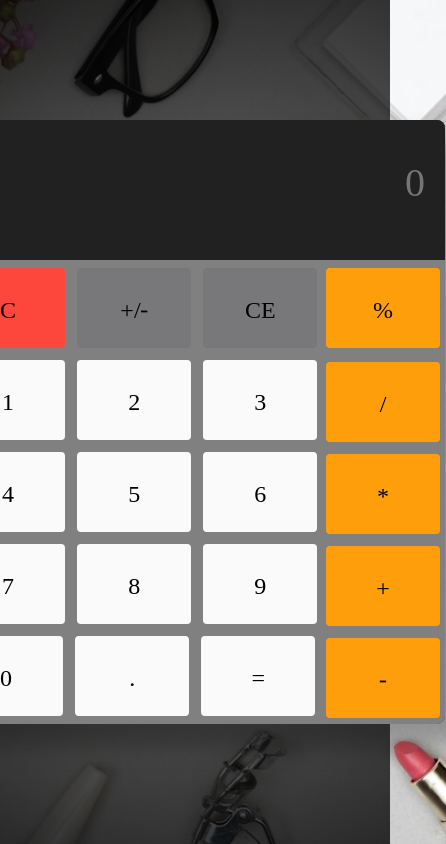
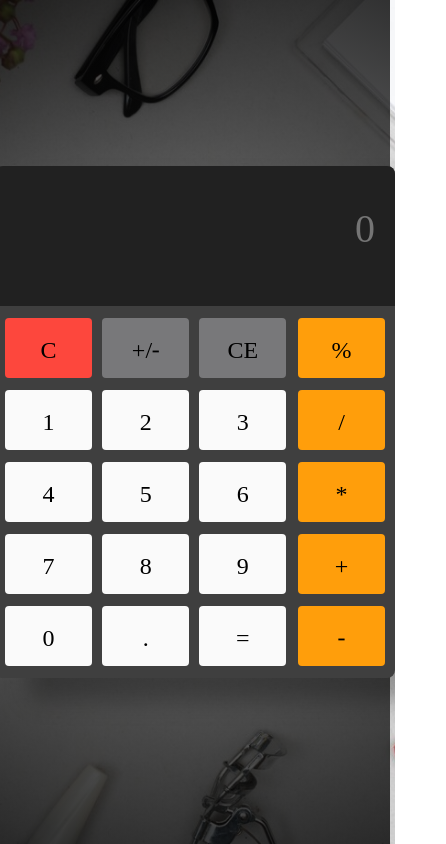
Before and after one commit to Willian1661/calculate_project, a website built with webpack: page src/pages/index.html in a window 390 px wide. Shown: the whole page, 446 px wide, since content can reach past the window. Built offline with nearby package versions, Linux system fonts and the light colour scheme.

Commit message:
fixed button's css/calculator js

```diff
--- a/src/assets/css/main.css
+++ b/src/assets/css/main.css
@@ -44,14 +44,13 @@ body{
 }
 
 #calculator-buttons{
-    background:gray;
     width: auto;
     height: auto;
     border-radius: 0 0 8px 8px;
 
 }
 button{
-    width: 114px;
+    width: 112px;
     height: 80px;
     background-color: #fafafa;
     border: none;
@@ -60,33 +59,28 @@ button{
     text-align: center;
     border-radius: 4px;
     user-select: none;
-    margin: 6px 4px 6px 4px;
+    margin: 6px 2px 6px 4px;
 }
 
-#buttons-top{
-    width: 390px;
+#buttons-top,
+#buttons-middle,
+#buttons-bottom{
+    width: 370px;
+    margin-left: 6px;
 }
 #buttons-right{
     position: absolute;
     right: 0px;
-    top: 140px;
+    top: 145px;
     width: 123px;
-}
-#buttons-middle{
-    width: 390px;
-}
-#buttons-bottom{
-    width: 390px;
+    margin-right: 6px;
 }
 
-#calculator-buttons .left{
-    margin-left: 6px;
+#calculator-buttons #buttons-bottom{
+    margin-bottom: 6px;
 }
-#calculator-buttons .bottom{
-    margin-bottom: 8px;
-}
-#calculator-buttons .upper{
-    margin-top: 8px;
+#calculator-buttons #buttons-top{
+    margin-top: 6px;
 }
 
 #calculator-buttons #buttons-top button{
@@ -96,9 +90,12 @@ button{
 #calculator-buttons #buttons-top button:hover{
     background: #7b797a;
 }
+#calculator-buttons #buttons-top button:nth-child(1){
+    background: #fd473d ;
+}
 
 #calculator-buttons #buttons-right button{
-    background: #ff9e0b !important;
+    background: #ff9e0b;
     border:none;
     border-radius: 4px;
     margin-right: 6px;
@@ -107,17 +104,6 @@ button{
 background: #c97c02;
 }
 
-#calculator-buttons .clear-all{
-    background: #fd473d !important;
-    border:none;
-    border-radius: 4px;
-    margin-left: 6px;
-}
-#calculator-buttons .clear-all:hover{
-    background: #ff584f;
-    border:none;
-    border-radius: 4px;
-}
 
 button:hover {
     background-color: #fafafa;
@@ -125,43 +111,79 @@ button:hover {
 }
 
 button:active {
-    background-color: rgba(7, 7, 7, 0.3);
+    background-color: rgba(160, 160, 160, 0.8) !important;
 }
 
 @media screen and (min-width: 2560px) {
-    .calc_body{
+    #calculator{
         width: 400px;
     }
-    .input-result {
+    #calculator-screen {
         width: 360px;
         border: none;
     }
-    #buttons button{
-        padding: 20px;
+    #buttons-top,
+    #buttons-middle,
+    #buttons-bottom{
+        width: 295px;
     }
+    #buttons-right{
+        top: 146px;
+        right: 0px;
+        width: 95px;
+
+    }
+        button{
+        width: 87px;
+        height: 60px;
+        }
 }
 
 @media screen and (max-width: 768px) {
-    .calc_body{
+    #calculator{
         width: 400px;
     }
-    .input-result {
+    #calculator-screen {
         width: 360px;
         border: none;
     }
-    #buttons button{
-        padding: 20px;
+    #buttons-top,
+    #buttons-middle,
+    #buttons-bottom{
+        width: 295px;
     }
+    #buttons-right{
+        top: 146px;
+        right: 0px;
+        width: 95px;
+
+    }
+        button{
+        width: 87px;
+        height: 60px;
+        }
 }
 @media screen and (max-width: 375px) {
-    .calc_body{
+    #calculator{
         width: 300px;
     }
-    .input-result {
+    #calculator-screen {
         width: 260px;
         border: none;
     }
-    #buttons button{
-        padding: 10px;
+#buttons-top,
+#buttons-middle,
+#buttons-bottom{
+    width: 275px;
+}
+#buttons-right{
+    top: 146px;
+    right: 0px;
+    width: 70px;
+
+}
+    button{
+    width: 62px;
+    height: 60px;
     }
 }
--- a/src/components/calculator.js
+++ b/src/components/calculator.js
@@ -3,27 +3,27 @@ const buttonsGroup = require("./buttons-group");
 
 function calculator(id) {
 	const buttonsTop = buttonsGroup("buttons-top", [
-		button("C","clear-all upper left"),
-		button("+/-","less-more upper"),
-		button("CE","del upper")
+		button("C"),
+		button("+/-"),
+		button("CE")
 	]);
 	const buttonsMiddle = buttonsGroup("buttons-middle",[
-		button("1","left"), button("2"),button("3"),
-		button("4","left"), button("5"),button("6"),
-		button("7","left"), button("8"),button("9"),
+		button("1"), button("2"),button("3"),
+		button("4"), button("5"),button("6"),
+		button("7"), button("8"),button("9"),
 	]);
 	const buttonsRight = buttonsGroup("buttons-right",[
-		button("%","bottom upper"),
-		button("/","right"),
-		button("*","right"),
-		button("+","right"),
-		button("-","bottom right"),
+		button("%"),
+		button("/"),
+		button("*"),
+		button("+"),
+		button("-"),
 	]);
 
 	const buttonsBottom = buttonsGroup("buttons-bottom",[
-		button("0","bottom"),
-		button(".","bottom"),
-		button("=","equal bottom"),
+		button("0"),
+		button("."),
+		button("="),
 	]);
 	return`
     <div id="${id}">
@@ -32,8 +32,8 @@ function calculator(id) {
 
         <div id="calculator-buttons">
             ${buttonsTop}
+            ${buttonsRight}
             ${buttonsMiddle}
-            ${buttonsRight}
             ${buttonsBottom}
         </div>
     </div>
```
Also changed, not shown: src/assets/javascript/main.js (+0 -7 lines), 1 other file.
